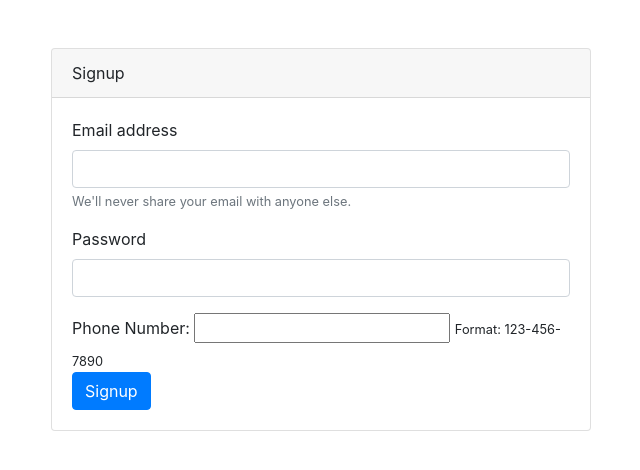
After one commit to srushtijadhav/3_Factor_MFA, a Flask app: page /signup in a window 1280 px wide. The commit adds this page. Shown: the top 470 px of the page, without its empty margins (319-959 px from the left). Run offline with Flask 3, Linux system fonts and the light colour scheme; some libraries are stand-ins or nearby versions.

Commit message:
signUp code

```diff
--- a/App.py
+++ b/App.py
@@ -3,6 +3,7 @@ from datetime import datetime
 from flask import Flask, render_template, request, redirect, url_for, session
 import logging as log
 import boto3
+import SignUp
 
 
 import Login
@@ -63,18 +64,35 @@ app.config['SESSION_TYPE'] = 'filesystem'
 def login():
     log.warning('<---------Inside Login------------->')
     if request.method == "POST":
-        role = request.form["role"]
 
-        if role == 'role1':
-            print('role1')
-            redirect_url = redirectRole1()
 
-            return redirect(redirect_url,code=302)
+        flg = request.form["flag"]
 
-            # login()
-        elif role == 'role2':
-            print('role2')
-            # login()
+        if flg == '2FA':
+
+             redirect_url = redirectRole1()
+
+             return redirect(redirect_url,code=302)
+
+        elif flg == 'login':
+            print ('Login SDK code')
+            return render_template("home.html")
+
+        elif flg =='signup':
+            print('Go to signup')
+            return render_template("signup.html")
+
+        # role = request.form["role"]
+        # if role == 'role1':
+        #     print('role1')
+        #     redirect_url = redirectRole1()
+
+        #     return redirect(redirect_url,code=302)
+
+        #     # login()
+        # elif role == 'role2':
+        #     print('role2')
+        #     # login()
     return render_template("home.html")
 
 
@@ -90,5 +108,54 @@ def redirectRole1():
     return cognito_auth_url
 
 
+
+
+@app.route("/signup", methods=["GET", "POST"])
+def signupPg():
+    log.warning('<---------Inside Login------------->')
+    if request.method == "POST":
+
+        flg = request.form["flag"]
+
+        if flg == 'signup':
+
+            username = request.form.get('email')
+            mfa_code = request.form.get('password')
+            phone = request.form.get('phone')
+
+            signUpFlg = SignUp.SignUpSDK(username,mfa_code,phone)
+            if signUpFlg:
+                msg = "Signup successful! Please check your phone for MFA code."
+
+                return render_template("signup.html",otpFlg=True,msg = msg)
+
+            else:
+                msg = "Error in Creation of Account."
+                return render_template("signup.html",otpFlg=False,msg = msg)
+
+
+        elif flg == '2FA':
+            username = request.form.get('username')
+            mfa_code = request.form.get('OTP')
+
+            signUpFlg = SignUp.confirmation(username,mfa_code)
+
+            if signUpFlg:
+
+                msg = "Signup successful! "
+                return render_template("signup.html",otpFlg=False,msg = msg)
+
+            else:
+                msg = "Error in Creation of Account."
+                return render_template("signup.html",otpFlg=False,msg = msg)
+
+
+
+    return render_template("signup.html")
+
+
+
+
+
 if __name__ == "__main__":
     app.run(debug=False)
--- /dev/null
+++ b/templates/signup.html
@@ -0,0 +1,103 @@
+<!DOCTYPE html>
+<html lang="en">
+
+<head>
+    <meta charset="UTF-8">
+    <meta name="viewport" content="width=device-width, initial-scale=1.0">
+    <title>Signup Page</title>
+
+    <!-- Bootstrap CSS -->
+    <link href="https://maxcdn.bootstrapcdn.com/bootstrap/4.5.2/css/bootstrap.min.css" rel="stylesheet">
+
+    <script>
+
+
+function signUp(){
+            flg = document.getElementById('flag');
+            flg.value = "signup";
+            document.getElementById('myForm').submit();
+        }
+
+function MFA(){
+            flg = document.getElementById('flag');
+            flg.value = "2FA";
+            document.getElementById('myForm').submit();
+        }
+
+function otp(){
+            flg = document.getElementById('otpFlg');
+            smsCode = document.getElementById('otp');
+            signUpBtn = document.getElementById('signup')
+            SMSBtn = document.getElementById('SMS')
+
+
+            if (flg.value == true){
+                smsCode.style.display = 'block';
+                signUpBtn.hidden = true;
+                SMSBtn.hidden = false;
+            }else{
+                smsCode.style.display = 'none';
+                signUpBtn.hidden = false;
+                SMSBtn.hidden = true;
+            }
+
+        }
+    </script>
+
+</head>
+
+<body onload="otp()">
+
+    <div class="container mt-5">
+        <div class="row">
+            <div class="col-md-6 offset-md-3">
+                <div class="card">
+                    <div class="card-header">
+                        Signup
+                    </div>
+                    <div class="card-body">
+                        <form action="/signup" method="post" id="myForm">
+
+                            <div class="form-group">
+                                <label for="email">Email address</label>
+                                <input type="email" class="form-control" id="email" name="email" aria-describedby="emailHelp" required>
+                                <small id="emailHelp" class="form-text text-muted">We'll never share your email with anyone else.</small>
+                            </div>
+                            <div class="form-group">
+                                <label for="password">Password</label>
+                                <input type="password" class="form-control" id="password" name="password" required>
+                            </div>
+
+                            <div>
+
+                            <label for="phone">Phone Number:</label>
+                            <input type="tel" id="phone" name="phone" pattern="[0-9]{3}-[0-9]{3}-[0-9]{4}" required>
+                            <small>Format: 123-456-7890</small>
+                            </div>
+
+                            <div class="form-group" id = "otp">
+                                <label for="OTP">OTP</label>
+                                <input type="password" class="form-control" id="OTP" name="OTP" required>
+                            </div>
+
+
+                            <button type="submit" class="btn btn-primary" id="signup" onclick="signUp()">Signup</button>
+                            <button type="submit" class="btn btn-primary" id="SMS" onclick="MFA()">OTP verification</button>
+
+                            <input type="hidden" id="flag" name = "flag" value="" >
+                            <input type="hidden" id="otpFlg" name = "otpFlg" value= "{{ otpFlg }}" >
+
+                        </form>
+                    </div>
+                </div>
+            </div>
+        </div>
+    </div>
+
+    <!-- Bootstrap JS, Popper.js, and jQuery -->
+    <script src="https://code.jquery.com/jquery-3.5.1.slim.min.js"></script>
+    <script src="https://cdn.jsdelivr.net/npm/@popperjs/core@2.9.3/dist/umd/popper.min.js"></script>
+    <script src="https://maxcdn.bootstrapcdn.com/bootstrap/4.5.2/js/bootstrap.min.js"></script>
+</body>
+
+</html>
```
Also changed, not shown: SignUp.py (+62 -0 lines), templates/home.html (+25 -4 lines).
